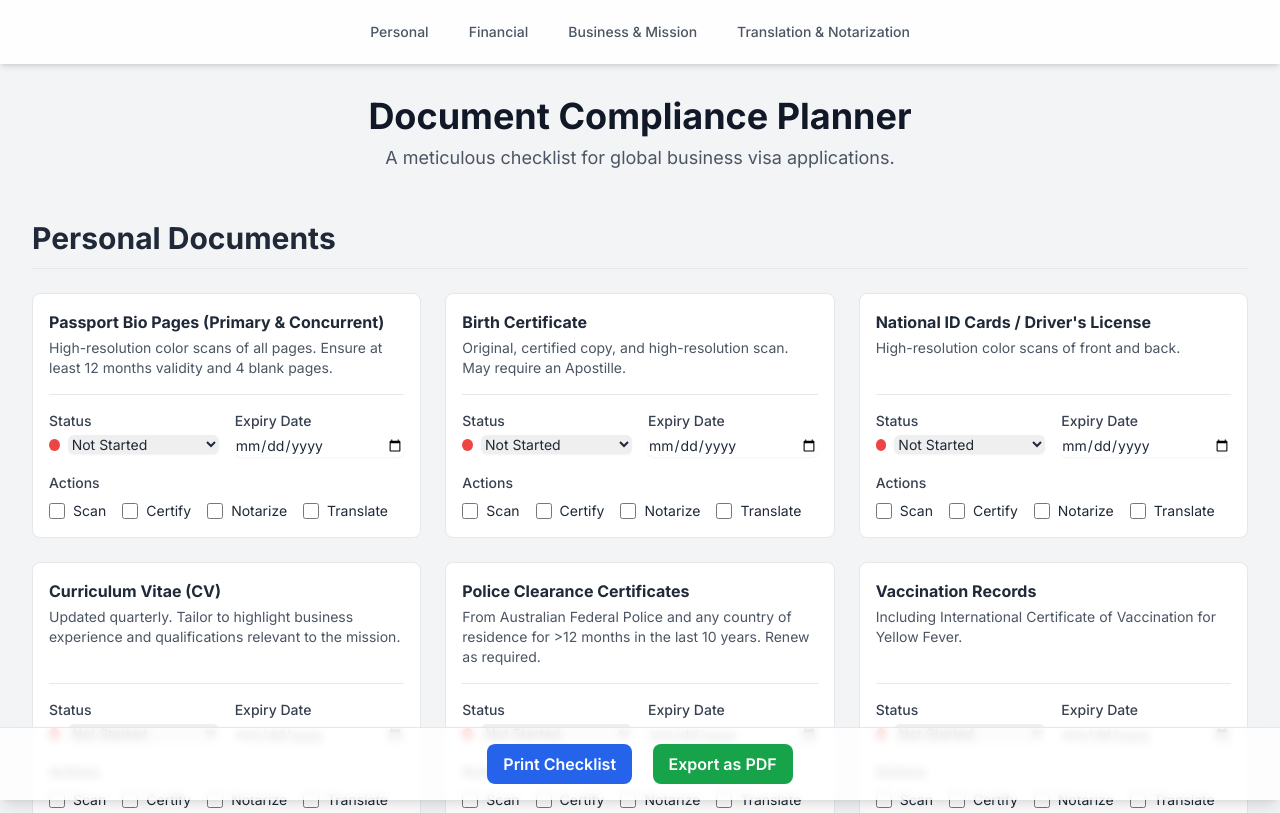
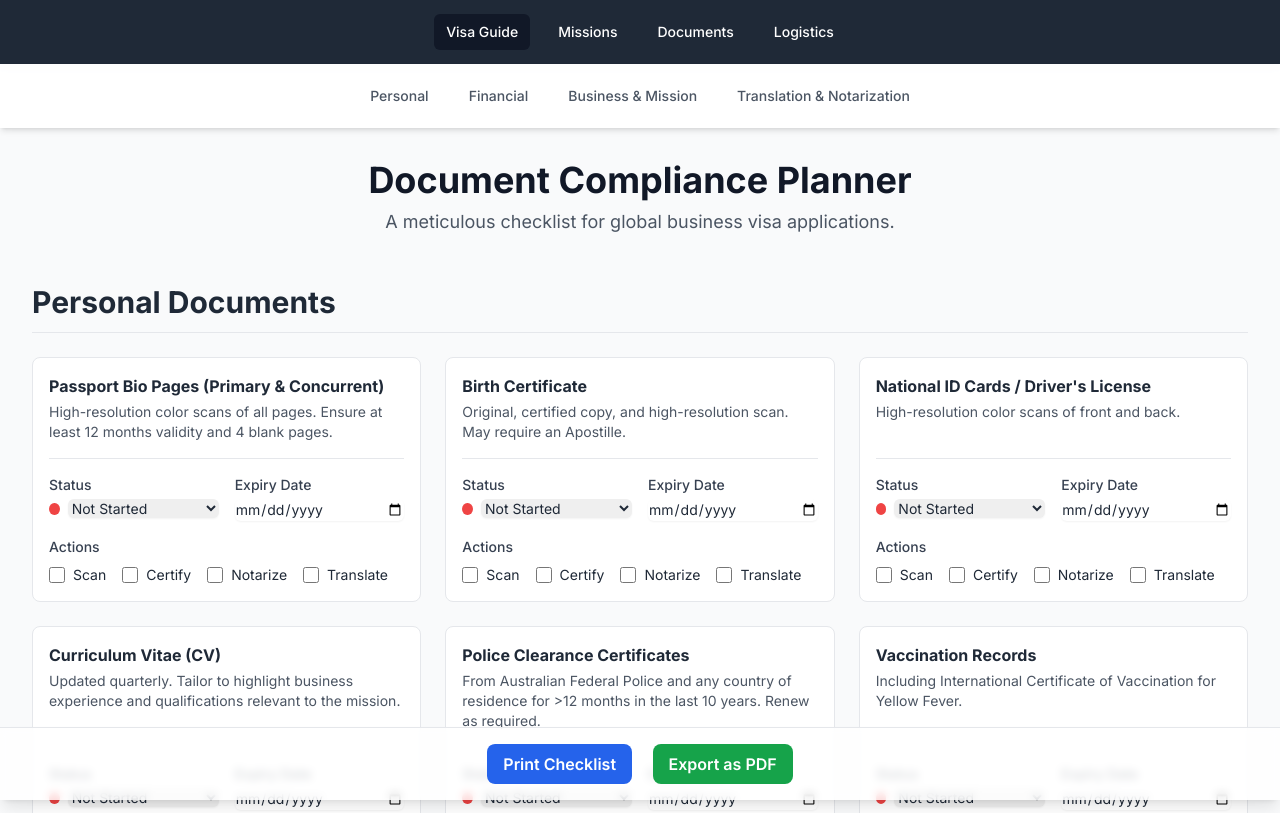
Before and after one commit to auraofintelligence/Australian-world-travel, a plain HTML site: page documents.html in a window 1280 px wide. Shown: the top 813 px of the page. Drawn offline with nearby package versions, Linux system fonts and the light colour scheme.

Commit message:
Update documents.html

```diff
--- a/documents.html
+++ b/documents.html
@@ -72,6 +72,21 @@
         }
     </style>
 </head>
+<body class="bg-gray-50 text-gray-800">
+
+    <!-- Universal Navigation Bar -->
+    <nav class="bg-gray-800 text-white shadow-md no-print">
+        <div class="container mx-auto px-4 sm:px-6 lg:px-8">
+            <div class="flex items-center justify-center h-16">
+                <div class="flex space-x-4">
+                    <a href="index.html" class="bg-gray-900 px-3 py-2 rounded-md text-sm font-medium">Visa Guide</a>
+                    <a href="missions.html" class="hover:bg-gray-700 px-3 py-2 rounded-md text-sm font-medium">Missions</a>
+                    <a href="documents.html" class="hover:bg-gray-700 px-3 py-2 rounded-md text-sm font-medium">Documents</a>
+                    <a href="logistics.html" class="hover:bg-gray-700 px-3 py-2 rounded-md text-sm font-medium">Logistics</a>
+                </div>
+            </div>
+        </div>
+    </nav>
 <body class="bg-gray-100 text-gray-800">
 
     <!-- Top Navigation Bar -->
```
